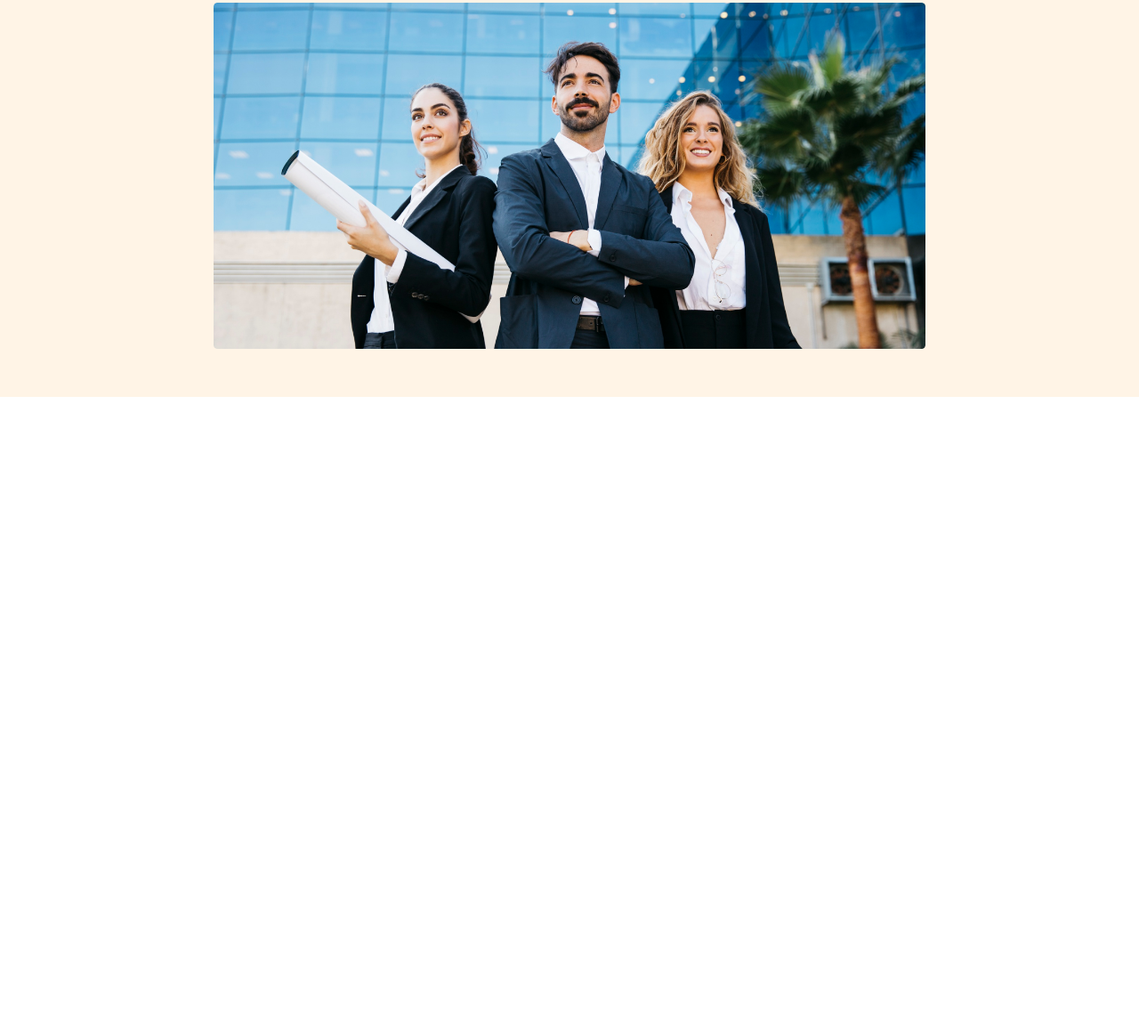
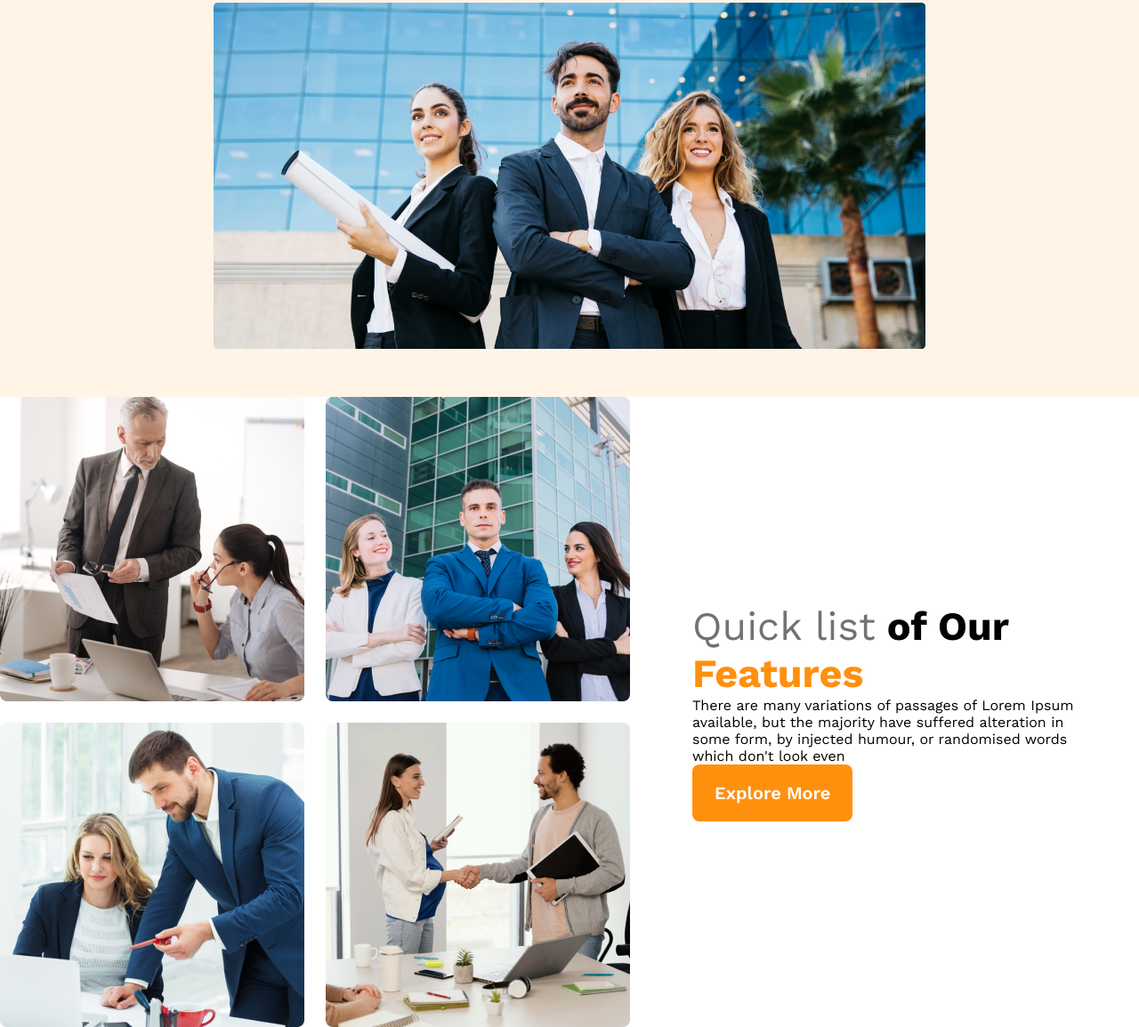
Before and after one commit to Tushar2024/g3-architects-website, a plain HTML site: page index.html in a window 1280 px wide. Shown: the part 474-1628 px from the top of the page at 89% size. Before the commit the page ends 920 px from the top, so only its background shows below. Drawn offline with nearby package versions, Linux system fonts and the light colour scheme.

Commit message:
features content added

```diff
--- a/index.html
+++ b/index.html
@@ -7,6 +7,7 @@
     <link rel="stylesheet" href="styles/architect.css">
 </head>
 <body>
+     <!-- header start  -->
      <header>
           <nav>
                <h3 class="nav-title">G3 Architects</h3>
@@ -28,8 +29,23 @@
                </div>
           </div>
      </header>
+     <!-- header end  -->
      <main>
-
+          <!-- teams section start  -->
+          <div class="teams-container">
+               <div class="teams-img-container">
+                   <img src="images/team1.png" alt="">
+                   <img src="images/team2.png" alt="">
+                   <img src="images/team3.png" alt="">
+                   <img src="images/team4.png" alt="">
+               </div>
+               <div class="teams-content">
+                    <h3 class="teams-title"><span class="quick-list">Quick list</span><span> of Our</span><span class="text-features"> Features</span></h3>
+                    <p class="teams-description">There are many variations of passages of Lorem Ipsum available, but the majority have suffered alteration in some form, by injected humour, or randomised words which don't look even</p>
+                    <button class="btn-primary">Explore More</button>
+               </div>
+          </div>
+          <!-- teams section end  -->
      </main>
      <footer>
 
--- a/styles/architect.css
+++ b/styles/architect.css
@@ -73,6 +73,45 @@ nav li a{
     width: 100%;
 }
 
+/* main related styles */
+main{
+    max-width: 1440px;
+    margin: 0 auto;
+}
+
+/* teams styles */
+.teams-container{
+     display: flex;
+     align-items: center;
+}
+.teams-img-container{
+    display: grid;
+    grid-template-columns: repeat(2,1fr);
+    gap: 1.5rem;
+}
+.teams-content{
+    padding-right: 70px;
+    padding-left: 70px;
+}
+.teams-title{
+    font-size: 2.8rem;
+}
+.teams-title .quick-list{
+    color: #727272;
+    font-weight: 500;
+}
+.teams-title .text-features{
+     color: #FF900E;
+     font-weight: 700;
+}
+
+
+
+
+
+
+
+
 
 /* responsive media queries */
 /* mobile devices  */
```
